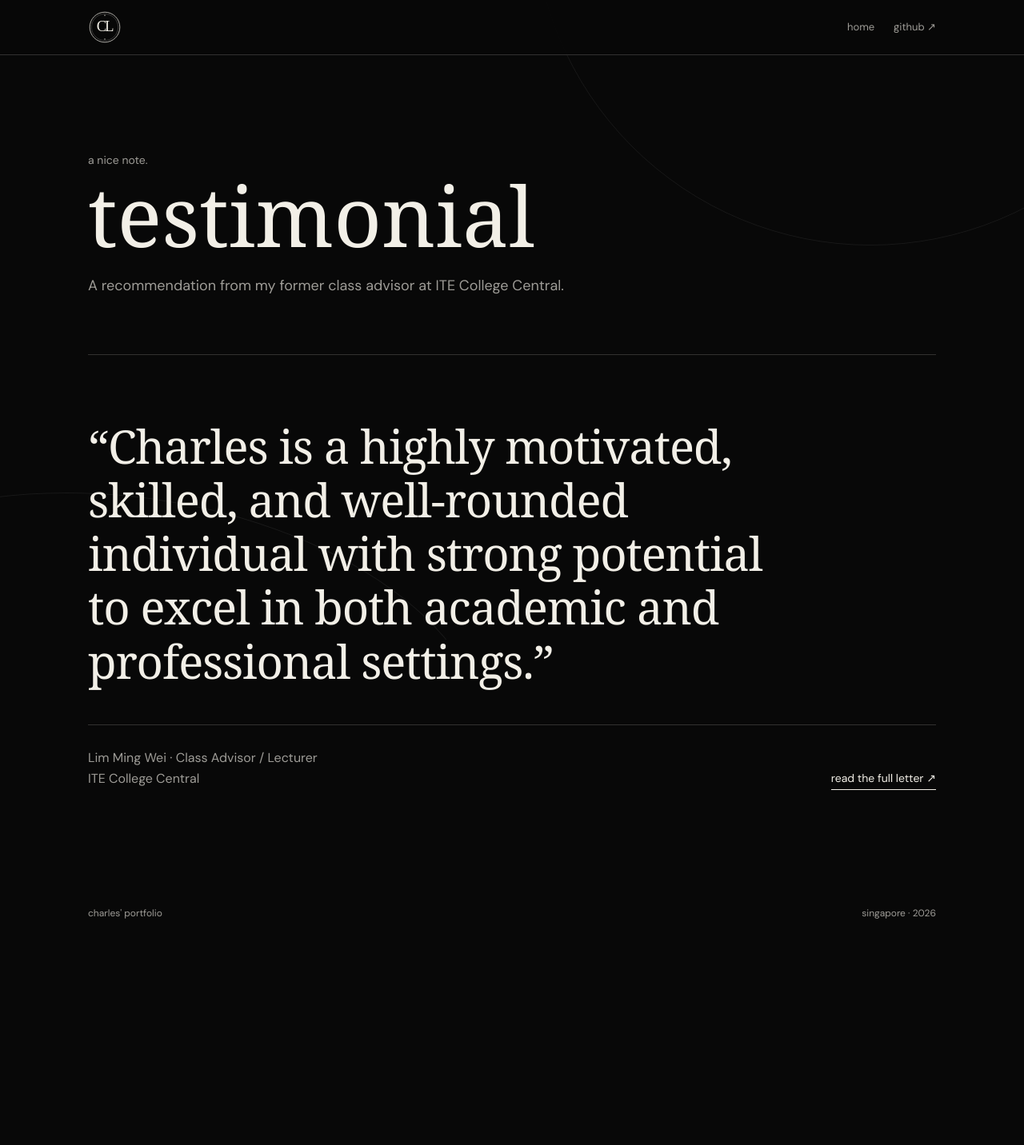
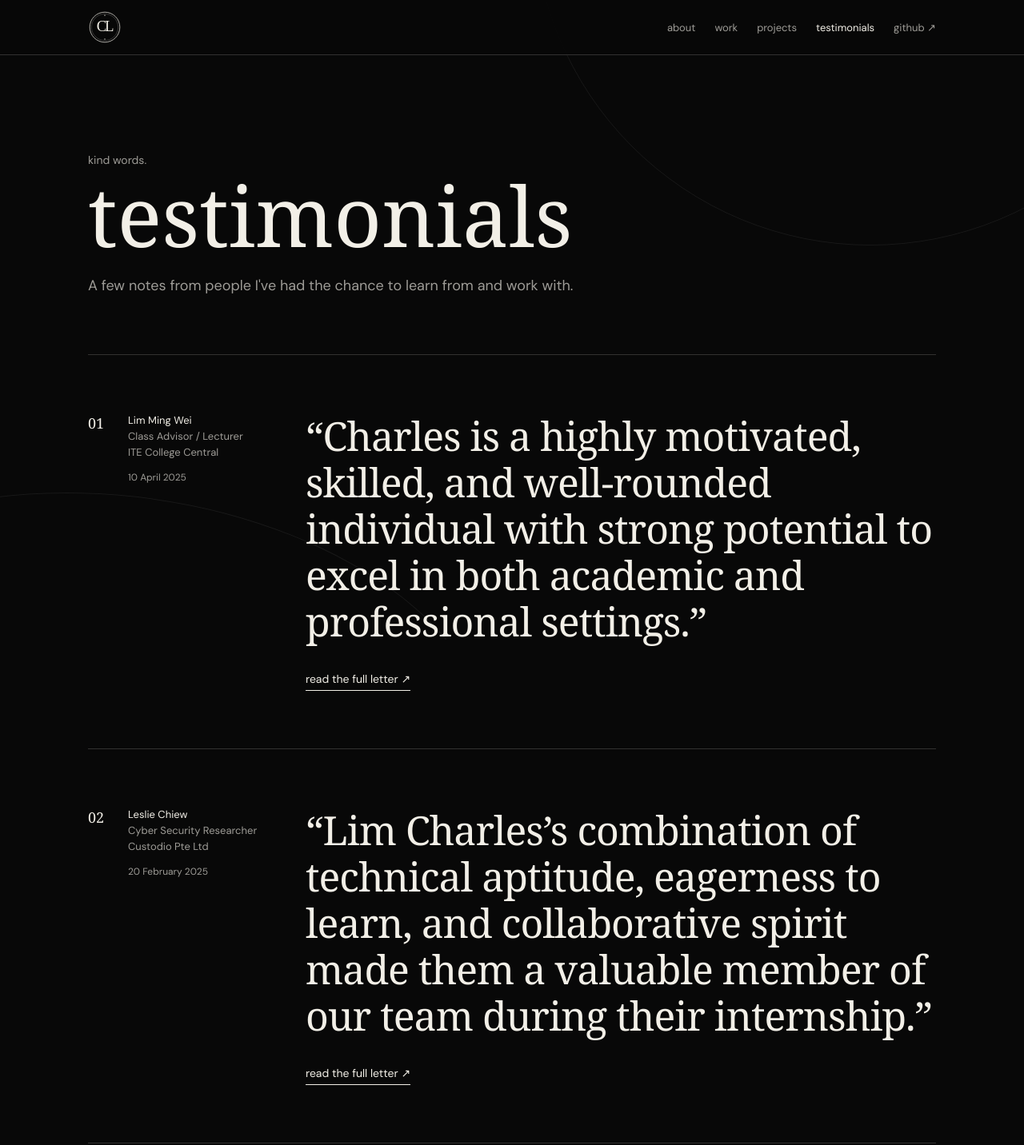
Before and after one commit to hongecc/hongecc.github.io, a plain HTML site: page testimonials.html in a window 1280 px wide. Shown: the top 1432 px of the page at 80% size. Before the commit the page ends 1188 px from the top, so only its background shows below. Drawn offline with Linux system fonts and the light colour scheme; a web font is replaced by a local one.

Commit message:
Added Testimonial

```diff
--- a/style.css
+++ b/style.css
@@ -39,9 +39,9 @@ img { display: block; max-width: 100%; }
 .brand { width: 42px; height: 42px; display: block; text-decoration: none; }
 .brand img { width: 100%; height: 100%; }
 
-.nav-links, .page-nav { display: flex; align-items: center; gap: 24px; list-style: none; }
-.nav-links a, .page-nav a { color: var(--muted); font-size: 13px; text-decoration: none; transition: color 160ms ease; }
-.nav-links a:hover, .page-nav a:hover, .nav-links a:focus-visible, .page-nav a:focus-visible { color: var(--white); }
+.nav-links { display: flex; align-items: center; gap: 24px; list-style: none; }
+.nav-links a { color: var(--muted); font-size: 13px; text-decoration: none; transition: color 160ms ease; }
+.nav-links a:hover, .nav-links a:focus-visible, .nav-links a[aria-current="page"] { color: var(--white); }
 
 .menu-toggle { display: none; width: 36px; height: 36px; border: 0; background: transparent; color: var(--white); cursor: pointer; }
 .menu-toggle > span:not(.sr-only) { display: block; width: 21px; height: 1px; margin: 5px auto; background: currentColor; transition: transform 180ms ease, opacity 180ms ease; }
@@ -96,10 +96,21 @@ img { display: block; max-width: 100%; }
 .page-intro { padding-block: 120px 70px; border-bottom: 1px solid var(--line); }
 .page-intro h1 { margin-top: 8px; font-size: clamp(58px, 9vw, 104px); line-height: .95; }
 .page-intro > p:last-child { max-width: 620px; margin-top: 24px; color: var(--muted); font-size: 18px; }
-.testimonial-panel { padding-block: 80px 110px; }
-blockquote { max-width: 900px; font-size: clamp(31px, 5vw, 58px); line-height: 1.16; letter-spacing: -.02em; }
-.testimonial-bottom { display: flex; justify-content: space-between; align-items: end; gap: 40px; margin-top: 46px; padding-top: 28px; border-top: 1px solid var(--line); }
-.testimonial-bottom p { color: var(--muted); }
+.testimonials-list { border-bottom: 1px solid var(--line); }
+.testimonial-entry {
+  display: grid;
+  grid-template-columns: 220px minmax(0, 1fr);
+  gap: 52px;
+  padding-block: 72px;
+  border-bottom: 1px solid var(--line);
+}
+.testimonial-entry:last-child { border-bottom: 0; }
+.testimonial-meta { display: grid; grid-template-columns: 36px 1fr; gap: 14px; align-content: start; color: var(--muted); font-size: 13px; line-height: 1.55; }
+.testimonial-number { color: var(--white); font-family: var(--serif); font-size: 18px; }
+.testimonial-name { color: var(--white); }
+.testimonial-date { margin-top: 12px; font-size: 12px; }
+.testimonial-copy blockquote { max-width: 790px; font-size: clamp(30px, 4.2vw, 50px); line-height: 1.16; letter-spacing: -.02em; }
+.testimonial-copy .simple-link { display: inline-block; margin-top: 32px; }
 
 .reveal { opacity: 0; transform: translateY(8px); transition: opacity 500ms ease, transform 500ms ease; }
 .reveal.is-visible { opacity: 1; transform: none; }
@@ -128,11 +139,11 @@ blockquote { max-width: 900px; font-size: clamp(31px, 5vw, 58px); line-height: 1
   .project { gap: 22px; }
   .project-image { min-height: 230px; }
   .contact-section { padding-block: 72px; }
-  .testimonial-bottom { flex-direction: column; align-items: flex-start; }
+  .testimonial-entry { grid-template-columns: 1fr; gap: 30px; padding-block: 58px; }
+  .testimonial-meta { grid-template-columns: 30px 1fr; }
 }
 
 @media (max-width: 480px) {
   .hero-actions { flex-direction: column; gap: 14px; }
   .site-footer { min-height: 82px; flex-direction: column; justify-content: center; align-items: flex-start; gap: 2px; }
-  .page-nav { gap: 14px; }
 }
--- a/testimonials.html
+++ b/testimonials.html
@@ -3,7 +3,7 @@
 <head>
   <meta charset="UTF-8" />
   <meta name="viewport" content="width=device-width, initial-scale=1.0" />
-  <meta name="description" content="A testimonial for Charles." />
+  <meta name="description" content="Testimonials and recommendations for Charles." />
   <title>charles' portfolio</title>
   <link rel="icon" href="favicon.svg" type="image/svg+xml" />
   <link rel="preconnect" href="https://fonts.googleapis.com" />
@@ -13,33 +13,81 @@
   <script src="script.js" defer></script>
 </head>
 <body>
-  <div class="background-curves" aria-hidden="true"><span class="curve curve-one"></span><span class="curve curve-two"></span></div>
+  <div class="background-curves" aria-hidden="true">
+    <span class="curve curve-one"></span>
+    <span class="curve curve-two"></span>
+  </div>
 
   <header class="site-header">
     <nav class="nav-shell" aria-label="Main navigation">
-      <a class="brand" href="index.html" aria-label="Charles' portfolio home"><img src="assets/images/charles-mark.svg" alt="" /></a>
-      <div class="page-nav"><a href="index.html">home</a><a href="https://github.com/hongecc" target="_blank" rel="noopener noreferrer">github ↗</a></div>
+      <a class="brand" href="index.html#top" aria-label="Charles' portfolio home">
+        <img src="assets/images/charles-mark.svg" alt="" />
+      </a>
+
+      <button class="menu-toggle" type="button" aria-expanded="false" aria-controls="site-menu">
+        <span></span><span></span><span></span>
+        <span class="sr-only">Toggle navigation</span>
+      </button>
+
+      <ul class="nav-links" id="site-menu">
+        <li><a href="index.html#about">about</a></li>
+        <li><a href="index.html#experience">work</a></li>
+        <li><a href="index.html#projects">projects</a></li>
+        <li><a href="testimonials.html" aria-current="page">testimonials</a></li>
+        <li><a href="https://github.com/hongecc" target="_blank" rel="noopener noreferrer">github ↗</a></li>
+      </ul>
     </nav>
   </header>
 
   <main class="page-main">
     <section class="page-intro section-shell reveal">
-      <p class="hello">a nice note.</p>
-      <h1>testimonial</h1>
-      <p>A recommendation from my former class advisor at ITE College Central.</p>
+      <p class="hello">kind words.</p>
+      <h1>testimonials</h1>
+      <p>A few notes from people I've had the chance to learn from and work with.</p>
     </section>
 
-    <section class="testimonial-panel section-shell reveal">
-      <blockquote>
-        “Charles is a highly motivated, skilled, and well-rounded individual with strong potential to excel in both academic and professional settings.”
-      </blockquote>
-      <div class="testimonial-bottom">
-        <p>Lim Ming Wei · Class Advisor / Lecturer<br />ITE College Central</p>
-        <a class="simple-link" href="assets/testimonials/testimonial-charles.pdf" target="_blank" rel="noopener noreferrer">read the full letter ↗</a>
-      </div>
+    <section class="testimonials-list section-shell" aria-label="Testimonials">
+      <article class="testimonial-entry reveal">
+        <div class="testimonial-meta">
+          <span class="testimonial-number">01</span>
+          <div>
+            <p class="testimonial-name">Lim Ming Wei</p>
+            <p>Class Advisor / Lecturer</p>
+            <p>ITE College Central</p>
+            <p class="testimonial-date">10 April 2025</p>
+          </div>
+        </div>
+        <div class="testimonial-copy">
+          <blockquote>
+            “Charles is a highly motivated, skilled, and well-rounded individual with strong potential to excel in both academic and professional settings.”
+          </blockquote>
+          <a class="simple-link" href="assets/testimonials/testimonial-ite.pdf" target="_blank" rel="noopener noreferrer">read the full letter ↗</a>
+        </div>
+      </article>
+
+      <article class="testimonial-entry reveal">
+        <div class="testimonial-meta">
+          <span class="testimonial-number">02</span>
+          <div>
+            <p class="testimonial-name">Leslie Chiew</p>
+            <p>Cyber Security Researcher</p>
+            <p>Custodio Pte Ltd</p>
+            <p class="testimonial-date">20 February 2025</p>
+          </div>
+        </div>
+        <div class="testimonial-copy">
+          <blockquote>
+            “Lim Charles’s combination of technical aptitude, eagerness to learn, and collaborative spirit made them a valuable member of our team during their internship.”
+          </blockquote>
+          <a class="simple-link" href="assets/testimonials/testimonial-custodio" target="_blank" rel="noopener noreferrer">read the full letter ↗</a>
+        </div>
+      </article>
     </section>
   </main>
 
-  <footer class="site-footer section-shell"><span>charles' portfolio</span><span>singapore · 2026</span></footer>
+  <footer class="site-footer section-shell">
+    <span>charles' portfolio</span>
+    <span>singapore · 2026</span>
+  </footer>
 </body>
 </html>
```
Also changed, not shown: index.html (+2 -2 lines), script.js (+35 -7 lines), 3 other files.
